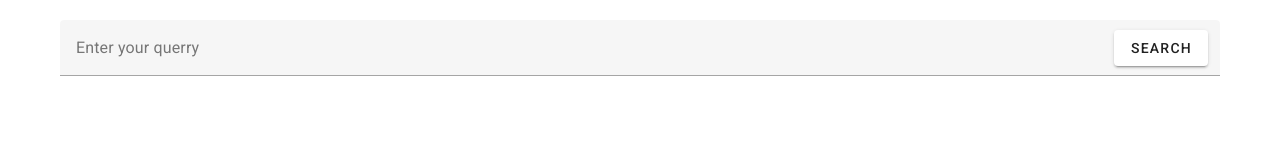
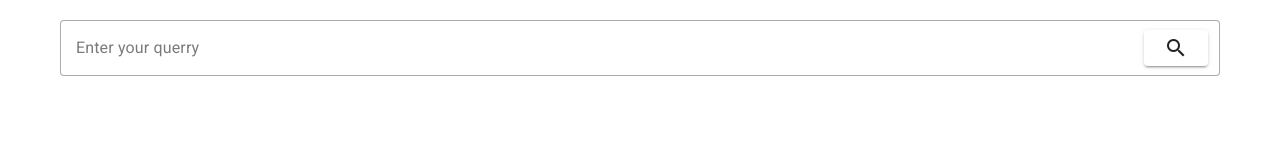
Before and after one commit to NikRam822/GoOpenSource, a Vue app in the folder go-open-source-front/: page /search in a window 1280 px wide. Shown: the top 160 px of the page. Built offline with nearby package versions, Linux system fonts and the light colour scheme.

Commit message:
added loader and text-area

```diff
--- a/go-open-source-front/src/components/SearchPage.vue
+++ b/go-open-source-front/src/components/SearchPage.vue
@@ -4,6 +4,9 @@
       <v-col>
         <v-container>
           <SearchRepos @getRepositories="getRepositories"></SearchRepos>
+          <v-col align="center">
+            <v-progress-circular v-if="switch" indeterminate size="50" width="10" color="grey-darken-3"></v-progress-circular>
+          </v-col>
           <ReposCards :repositories="repositories"></ReposCards>
         </v-container>
       </v-col>
@@ -18,17 +21,20 @@ import axios from 'axios'
 export default {
   data() {
     return {
+      switch: false,
       repositories: [],
     };
   },
   methods: {
     async getRepositories(queryForProject) {
+      this.switch = true
       try {
         const response = await axios.post('http://127.0.0.1:8000/getRepositories', {
           queryForProject: queryForProject
         }, {
         withCredentials: true,
       })
+        this.switch = false
         this.repositories = response.data.repositories;
       } catch (error) {
         console.error('Error fetching repositories:', error);
--- a/go-open-source-front/src/components/SearchRepos.vue
+++ b/go-open-source-front/src/components/SearchRepos.vue
@@ -1,11 +1,16 @@
 <template>
   <v-form class="h-300" ref="form">
     <v-row>
-      <v-text-field class="h-200" v-model="queryForProject" :rules="rules" label="Enter your querry">
+      <v-textarea variant="outlined"
+      v-model="queryForProject"
+      :rules="rules"
+      label="Enter your querry"
+      auto-grow="true"
+      rows="1">
         <template v-slot:append-inner>
-          <v-btn @click="sendQuerry">Search</v-btn>
+          <v-btn @click="sendQuerry"><v-icon icon="mdi-magnify" size="x-large"></v-icon></v-btn>
         </template>
-      </v-text-field>
+      </v-textarea>
     </v-row>
   </v-form>
 </template>
```
